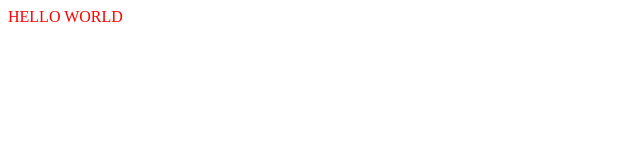
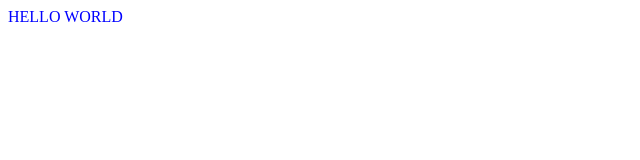
Before and after one commit to dentemm/thinkmobile, a React app in the folder client/: page / in a window 1280 px wide. Shown: the top 160 px of the page, without its empty margins (0-640 px from the left). Built offline with nearby package versions, Linux system fonts and the light colour scheme.

Commit message:
added scss support

```diff
--- a/client/package.json
+++ b/client/package.json
@@ -19,9 +19,11 @@
     "babel-preset-env": "^1.6.1",
     "babel-preset-react": "^6.24.1",
     "css-loader": "^0.28.7",
+    "node-sass": "^4.5.3",
     "react": "^16.0.0",
     "react-dom": "^16.0.0",
     "redux": "^3.7.2",
+    "sass-loader": "^6.0.6",
     "style-loader": "^0.19.0"
   }
 }
--- a/client/public/styles.css
+++ /dev/null
@@ -1,3 +0,0 @@
-* {
-  color: red;
-}
--- /dev/null
+++ b/client/public/styles.scss
@@ -0,0 +1,5 @@
+$brand-color: blue;
+
+* {
+  color: $brand-color;
+}
--- a/client/src/components/App.js
+++ b/client/src/components/App.js
@@ -1,6 +1,6 @@
 import React, { Component } from 'react';
 
-import '../../public/styles.css';
+import '../../public/styles.scss';
 
 class App extends Component {
   render() {
--- a/client/webpack.config.js
+++ b/client/webpack.config.js
@@ -15,10 +15,11 @@ module.exports = () => {
           exclude: /node_modules/
         },
         {
-          test: /\.css$/,
+          test: /\.s?css$/,
           use: [
             'style-loader',
-            'css-loader'
+            'css-loader',
+            'sass-loader'
           ]
         }
       ]
```
Also changed, not shown: 1 other file (tests, documents, lock files or other folders).
